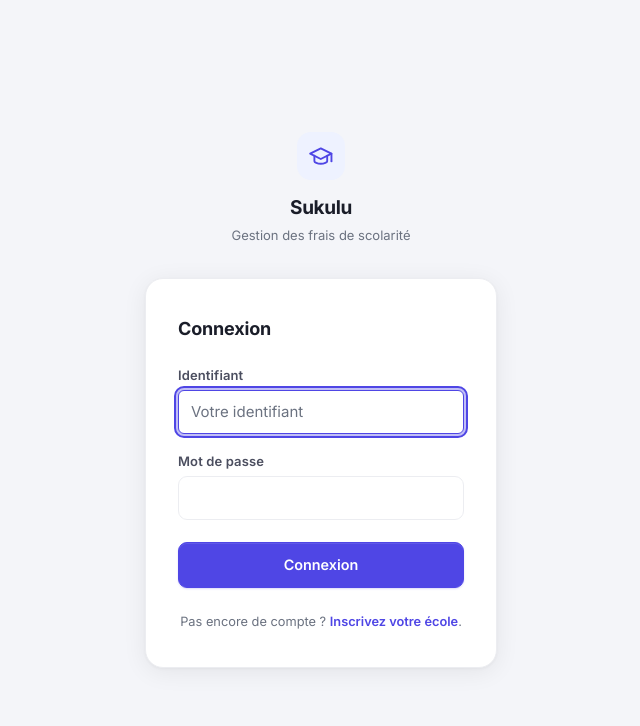
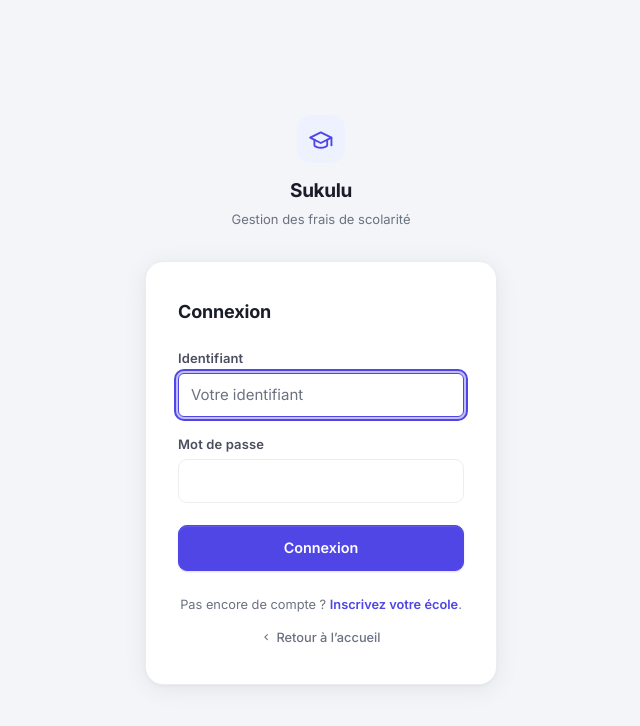
Before and after one commit to Atak0ra/sika, a Django app: page /eco/login/ in a window 1280 px wide. Shown: the top 726 px of the page, without its empty margins (319-959 px from the left). Run offline with Django 5.2, Linux system fonts and the light colour scheme; some libraries are stand-ins or nearby versions.

Commit message:
feat(auth): lien de retour clair vers la landing sur les pages d'entree
login.html, register_school.html : logo cliquable (-> landing) + lien
texte explicite "Retour a l'accueil" avec fleche, en plus du logo.
base_auth.html (shell partage login/no_school/etc.) : logo desormais
cliquable vers la landing.

other_countries.html (pays indisponible) avait deja ce lien (logo +
bouton "Retour a l'accueil") de longue date, rien a y faire.

Tests : economat/tests/test_landing_backlinks.py.

228 tests passent.

Co-Authored-By: Claude Sonnet 5 <noreply@anthropic.com>
Claude-Session: https://claude.ai/code/session_012NtEzKCRrnrbk4FfzFuwr9

```diff
--- a/economat/templates/economat/accounts/base_auth.html
+++ b/economat/templates/economat/accounts/base_auth.html
@@ -118,7 +118,7 @@
   <div style="width:100%;max-width:22rem">
 
     <!-- Logo + titre -->
-    <div style="text-align:center;margin-bottom:2rem;">
+    <a href="{% url 'economat:landing' %}" style="display:block;text-decoration:none;color:inherit;text-align:center;margin-bottom:2rem;">
       <div style="display:inline-flex;align-items:center;justify-content:center;
                   width:3rem;height:3rem;background:#eef2ff;border-radius:14px;margin-bottom:.85rem;">
         <svg aria-hidden="true" style="width:1.6rem;height:1.6rem;color:#4f46e5" viewBox="0 0 24 24" fill="none"
@@ -131,7 +131,7 @@
       </div>
       <h1 style="font-size:1.1875rem;font-weight:700;color:#1a1d29;letter-spacing:-0.02em;">Sukulu</h1>
       <p style="font-size:.8125rem;color:#6b7280;margin-top:.25rem;">Gestion des frais de scolarité</p>
-    </div>
+    </a>
 
     <div class="auth-card">
       <!-- Messages Django -->
--- a/economat/templates/economat/accounts/login.html
+++ b/economat/templates/economat/accounts/login.html
@@ -34,4 +34,10 @@
     Pas encore de compte&nbsp;?
     <a href="{% url 'economat:register_school' %}" style="color:#4f46e5;font-weight:600;text-decoration:none;">Inscrivez votre école</a>.
   </p>
+  <p style="text-align:center;font-size:.8rem;margin-top:.85rem;">
+    <a href="{% url 'economat:landing' %}" style="color:#6b7280;text-decoration:none;font-weight:500;display:inline-flex;align-items:center;gap:.3rem;">
+      <svg aria-hidden="true" style="width:.8em;height:.8em;" viewBox="0 0 24 24" fill="none" stroke="currentColor" stroke-width="2.5" stroke-linecap="round" stroke-linejoin="round"><path d="M15 18l-6-6 6-6"/></svg>
+      Retour à l’accueil
+    </a>
+  </p>
 {% endblock %}
```
Also changed, not shown: economat/templates/economat/accounts/register_school.html (+8 -0 lines), economat/tests/test_landing_backlinks.py (added, +23 -0 lines).
